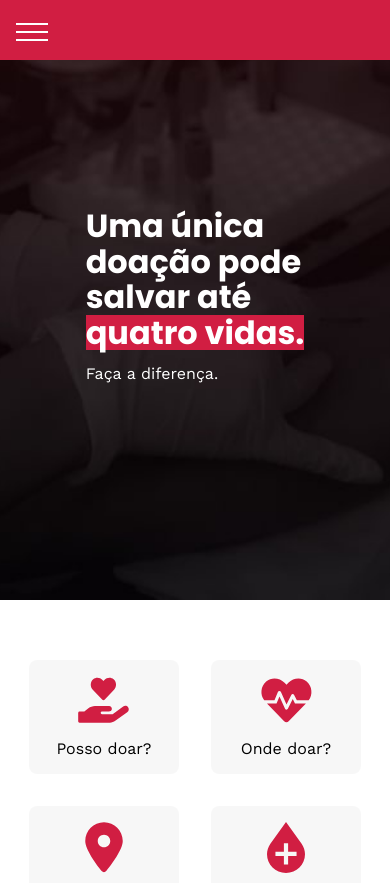
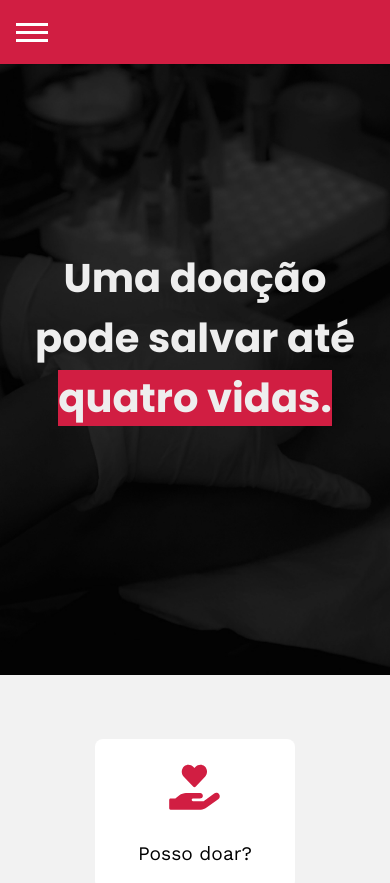
Before and after one commit to joseiedo/doeVida-react, a React (Create React App) app: page / in a window 390 px wide. Shown: the top 883 px of the page. Built offline with nearby package versions, Linux system fonts and the light colour scheme.

Commit message:
hero feito

```diff
--- a/public/index.html
+++ b/public/index.html
@@ -1,5 +1,5 @@
 <!DOCTYPE html>
-<html lang="en">
+<html lang="pt-br">
   <head>
     <meta charset="utf-8" />
     <link rel="icon" href="%PUBLIC_URL%/favicon.ico" />
--- a/src/App.js
+++ b/src/App.js
@@ -6,13 +6,23 @@ import Hero from "./hero/Hero";
 import OndeDoar from "./onde_doar/OndeDoar";
 import Requisitos from "./requisitos/Requisitos";
 import Shortcuts from "./shortcuts/Shortcuts";
+import bg from "./assets/fundo-intro.jpg";
+import styles from "./hero/Hero.module.css";
 
 const App = () => {
   return (
     <>
       <Header />
       <main>
-        <Hero />
+        <Hero
+          img={bg}
+          texto={
+            <h1 className={styles.text}>
+              Uma doação pode salvar até{" "}
+              <span className="destaque">quatro vidas.</span>
+            </h1>
+          }
+        />
         <Shortcuts />
       </main>
       <Requisitos />
--- a/src/global/global.css
+++ b/src/global/global.css
@@ -19,3 +19,7 @@ a {
   list-style: none;
   color: inherit;
 }
+
+.destaque {
+  background-color: #d11e42;
+}
--- a/src/header/Header.js
+++ b/src/header/Header.js
@@ -1,24 +1,8 @@
 import React from "react";
-import "./header.css";
 import styles from "./header.module.css";
 
 const Header = () => {
-  const [mobile, setMobile] = React.useState(false);
   const [mobileMenu, setMobileMenu] = React.useState(false);
-
-  React.useEffect(() => {
-    function handleResize() {
-      if (window.matchMedia("(max-width: 800px)").matches) {
-        setMobile(true);
-      } else {
-        setMobile(false);
-      }
-    }
-
-    window.addEventListener("resize", handleResize);
-    handleResize();
-    return () => window.removeEventListener("resize", handleResize);
-  }, []);
 
   return (
     <header className={styles.header}>
--- a/src/header/header.css
+++ /dev/null
@@ -1,107 +0,0 @@
-.header {
-  height: 60px;
-  background-color: #d11e42;
-}
-
-.header ul li a {
-  font-family: "Work Sans", sans-serif;
-  font-weight: 600;
-  text-decoration: none;
-  color: #fff;
-  text-transform: uppercase;
-}
-
-/*
-.header .menu {
-  display: none;
-}
-
-.header ul li {
-  list-style: none;
-}
-
-.header ul li + li {
-  margin-left: 24px;
-}
-
-.header ul li a:hover {
-  color: #411412;
-}
-.hamburger-icon {
-  display: none;
-}
-
-@media (max-width: 900px) {
-  .hamburger-icon {
-    cursor: pointer;
-    margin: 5px;
-    display: flex;
-    align-items: top;
-    justify-content: center;
-    position: fixed;
-    background-color: #d11e42;
-    top: 6px;
-    border-radius: 50%;
-    box-shadow: 0 3px 10px rgba(0, 0, 0, 0.3);
-    right: 8px;
-    z-index: 2;
-    width: 50px;
-    height: 50px;
-  }
-
-  .hamburger-icon div {
-    margin-top: 16px;
-    width: 36px;
-    height: 3px;
-    background-color: #fff;
-  }
-
-  .hamburger-icon div::after {
-    content: "";
-    display: block;
-    width: 36px;
-    margin-top: 5px;
-    height: 3px;
-    background-color: #fff;
-  }
-
-  .hamburger-icon div::before {
-    content: "";
-    display: block;
-    width: 36px;
-    margin-top: 8px;
-    height: 3px;
-    background-color: #fff;
-  }
-
-  .header ul li a {
-    padding: 16px;
-  }
-  .header ul li + li {
-    margin: 0;
-    margin-top: 16px;
-  }
-  .header ul {
-    transform: translateY(-110%);
-    position: fixed;
-    top: 0;
-    left: 0;
-    z-index: 1;
-    flex-direction: column;
-    height: 100vh;
-    width: 100%;
-    align-items: center;
-    transition: transform 1s ease-in-out;
-  }
-  .menu-control:checked + ul {
-    transform: translateY(0);
-  }
-
-  .menu-control:checked + label {
-    background-color: pink;
-  }
-}
-
-.menu-control {
-  display: none;
-} */
--- a/src/header/header.module.css
+++ b/src/header/header.module.css
@@ -1,6 +1,6 @@
 .header {
   position: fixed;
-  height: 3.75rem;
+  height: 4rem;
   background-color: #d11e42;
   z-index: 20;
   width: 100%;
@@ -9,9 +9,10 @@
 .headerContainer {
   height: 100%;
   display: flex;
+  align-items: center;
   width: 100%;
   margin: 0 auto;
-  max-width: 1000px;
+  max-width: 1200px;
 }
 
 .toggleMenu {
@@ -30,9 +31,10 @@
   display: block;
   background-color: white;
   color: white;
-  height: 2px;
+  height: 3px;
   width: 100%;
   box-shadow: 0 8px 0 currentColor, 0 -8px 0 currentColor;
+  transition: 0.3s;
 }
 
 .closeMenu {
@@ -46,7 +48,7 @@
   display: block;
   background-color: white;
   color: white;
-  height: 2px;
+  height: 3px;
   transform: rotate(-80deg);
   transition: 0.3s;
 }
@@ -58,7 +60,7 @@
   position: fixed;
   background-color: #d11e42;
   z-index: 20;
-  height: calc(100vh - 3.75rem);
+  height: calc(100vh - 4rem);
   width: 100%;
   display: flex;
   align-items: center;
--- a/src/hero/Hero.js
+++ b/src/hero/Hero.js
@@ -1,18 +1,11 @@
 import React from "react";
-import bg from "../assets/hero-bg-min.jpg";
-import "./hero.css";
+import styles from "./Hero.module.css";
 
 const Hero = ({ img, texto }) => {
   return (
-    <div className="hero">
-      <img src={bg} className="img-hero" />
-      <h1 className="titulo">
-        Uma única
-        <br /> doação pode
-        <br /> salvar até
-        <span className="bg-red"> quatro vidas.</span>
-        <span className="subtitulo">Faça a diferença.</span>
-      </h1>
+    <div className={styles.hero}>
+      <img src={img} className={styles.heroBg} />
+      {texto}
     </div>
   );
 };
--- /dev/null
+++ b/src/hero/Hero.module.css
@@ -0,0 +1,29 @@
+.hero {
+  height: 80vh;
+  display: flex;
+  position: relative;
+  align-items: center;
+  justify-content: center;
+}
+
+.heroBg {
+  height: 100%;
+  object-fit: cover;
+}
+
+.text {
+  font-family: "Poppins", Arial, Helvetica, sans-serif;
+  position: absolute;
+  color: #eee;
+  font-size: 4rem;
+  max-width: 14ch;
+  padding-left: 15px;
+  text-align: center;
+}
+
+@media (max-width: 800px) {
+  .text {
+    font-size: 2.5rem;
+    padding-left: 0;
+  }
+}
--- a/src/hero/hero.css
+++ /dev/null
@@ -1,40 +0,0 @@
-.hero {
-  height: 600px;
-  background-color: pink;
-  position: relative;
-  display: flex;
-
-  align-items: center;
-  justify-content: center;
-}
-
-.hero .img-hero {
-  object-fit: cover;
-  width: 100%;
-  height: 100%;
-}
-
-.hero .titulo {
-  font-family: "Poppins", sans-serif;
-  line-height: 111.5%;
-  color: #fff;
-  font-size: 48px;
-  position: absolute;
-}
-
-.hero .titulo .bg-red {
-  display: block;
-  background-color: #d11e42;
-}
-
-.hero .subtitulo {
-  font-family: "Work Sans", sans-serif;
-  font-weight: 400;
-  font-size: 1rem;
-}
-
-@media (max-width: 500px) {
-  .hero .titulo {
-    font-size: 32px;
-  }
-}
--- a/src/shortcuts/shortcuts.css
+++ b/src/shortcuts/shortcuts.css
@@ -1,14 +1,15 @@
 .shortcuts {
-  padding-top: 3.75rem;
-  padding-bottom: 1.875rem;
+  padding-top: 4rem;
+  padding-bottom: 4rem;
   justify-content: center;
   display: grid;
-  grid-template-columns: repeat(auto-fit, 150px);
+  grid-template-columns: repeat(auto-fit, 12.5rem);
   justify-items: center;
+  background-color: rgb(242, 242, 242);
   list-style: none;
 
   font-family: "Work Sans", sans-serif;
-  font-size: 1rem;
+  font-size: 1.2rem;
 
   gap: 2rem;
 }
@@ -18,72 +19,22 @@
   display: grid;
   place-items: center;
   padding: 1rem;
-
+  height: 9.375rem;
   text-align: center;
 
   gap: 1rem;
 
-  background-color: rgba(0, 0, 0, 0.03);
+  background-color: rgb(255, 255, 255);
   border-radius: 8px;
+  transition: 0.3s;
 }
 
 .shortcuts li a {
   text-decoration: none;
   color: inherit;
 }
-/* .shortcuts {
-  padding-top: 60px;
-  padding-bottom: 35px;
-  font-family: "Work Sans", sans-serif;
-  box-shadow: inset 0px 15px 0px #801336, inset 0px 30px 0px #c72c41;
-  border-top: 15px solid #510a32;
-  font-weight: 500;
-  font-size: 14px;
-  display: flex;
-  gap: 70px;
-  list-style: none;
-  justify-content: center;
-  align-items: center;
-  background-color: #fff;
+
+.shortcuts li:hover {
+  transform: scale(1.05);
+  background-color: white;
 }
-
-.shortcuts div {
-  display: flex;
-  flex-wrap: wrap;
-  justify-content: center;
-
-  gap: 70px;
-}
-
-.shortcuts li {
-  width: 150px;
-  height: 150px;
-  background-color: #e8e8e8;
-  display: flex;
-  flex-direction: column;
-  align-items: center;
-  justify-content: center;
-  border-radius: 50%;
-  gap: 20px;
-  text-align: center;
-  padding: 10px;
-  transition: ease-in 0.3s;
-}
-.shortcuts li:hover {
-  transform: scale(1.03);
-}
-
-@media (max-width: 700px) {
-  .shortcuts {
-    gap: 20px;
-  }
-  .shortcuts div {
-    gap: 20px;
-  }
-  .shortcuts li {
-    width: 120px;
-    height: 120px;
-    gap: 10px;
-    margin-bottom: 20px;
-  }
-} */
```
Also changed, not shown: src/assets/fundo-intro.jpg (added).
